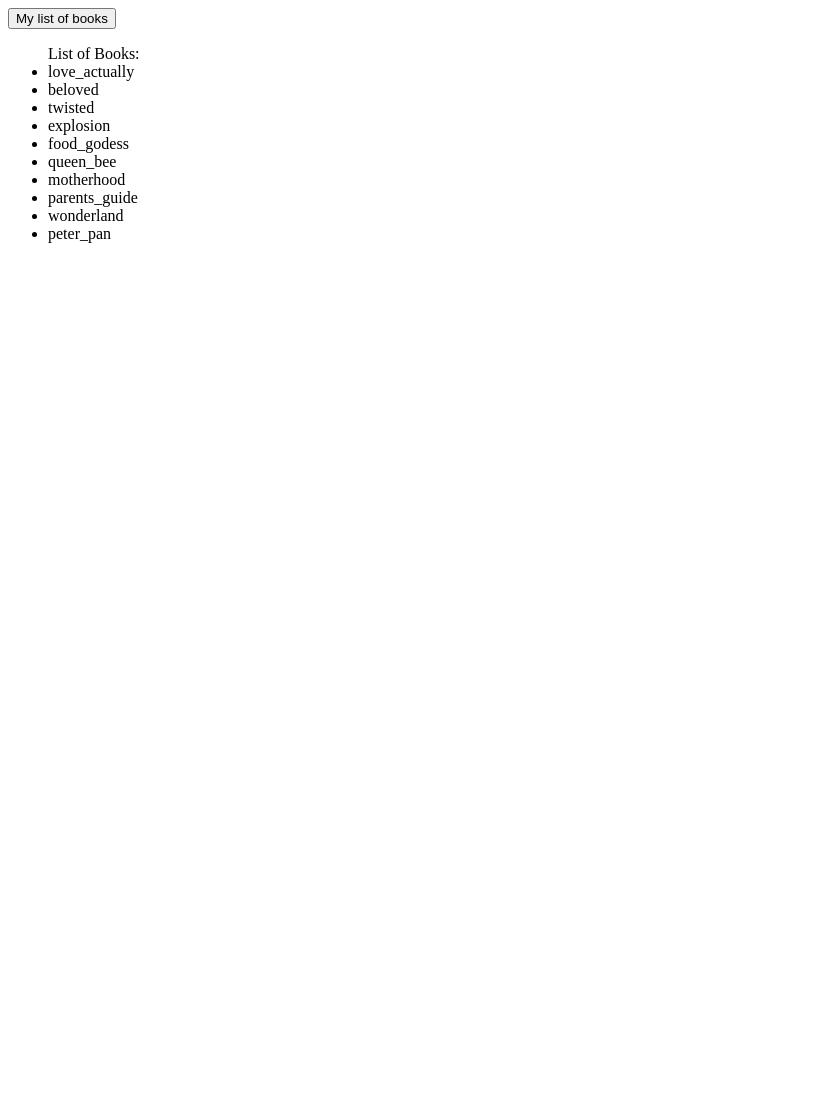
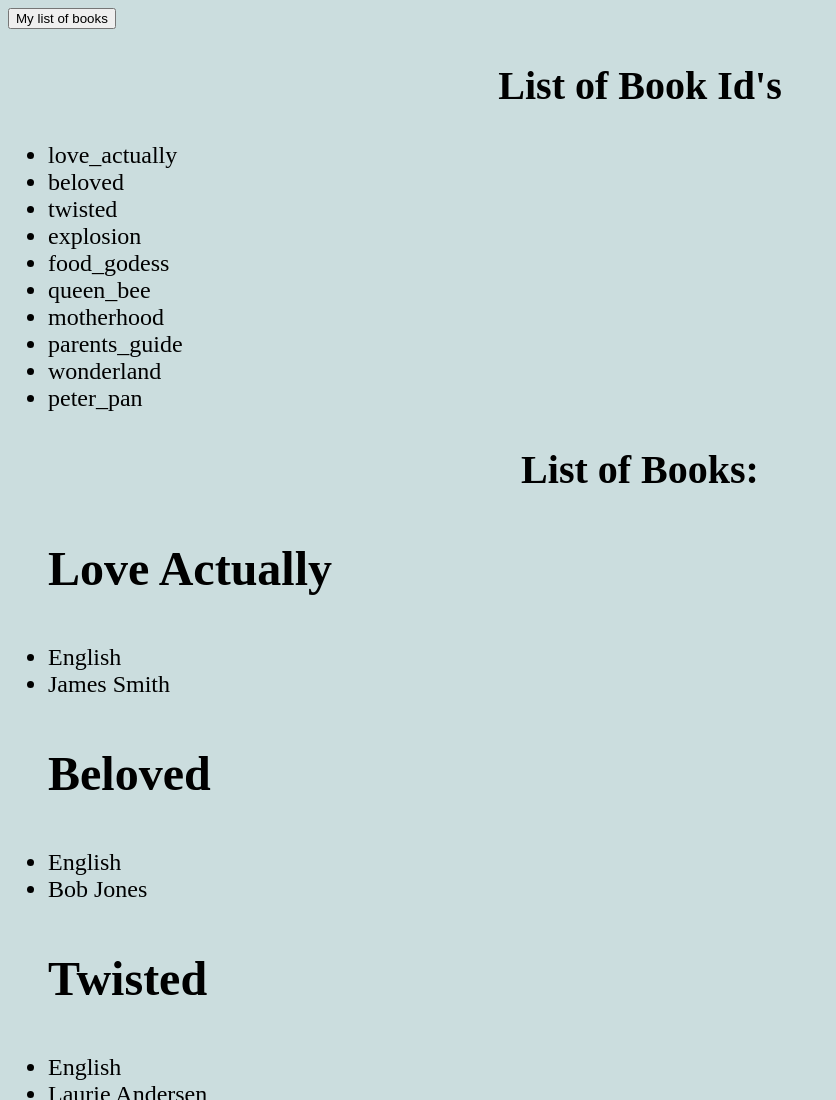
Before and after one commit to TirsaRP/hyf-javascript2, a plain HTML site: page week1/index.html in a window 1280 px wide. Shown: the top 1100 px of the page, without its empty margins (0-836 px from the left). Before the commit the page ends 800 px from the top, so only its background shows below. Drawn offline with Linux system fonts and the light colour scheme.

```diff
--- a/week1/booknames.js
+++ b/week1/booknames.js
@@ -14,32 +14,35 @@
 ];
 
 //2. Create a basic html file called index.html and use it to load the js file, confirm the console.log show the array.
+
 console.log(bookNamesArr);
 
 //3. Make a function (or functions) that generate a ul with li elements for each book ID in the array using a for loop.
+var h2= document.createElement("h2");
+h2.setAttribute("class", "classname");
+document.body.appendChild(h2);
+document.getElementsByClassName("classname")[0].innerHTML= "List of Book Id's";  //All of this makes a <h2> with text
 
-var list = document.createElement("UL");    //ALL of this makes "list of books" appear as a ul name on my webpage
+var list = document.createElement("UL");
 list.setAttribute("id", "libro");
-document.body.appendChild(list);
-document.getElementById("libro").innerHTML = "List of Books:";
-
+document.body.appendChild(list);                                    //ALL of this makes a <ul> on my webpage
 
 function bookList() {
-    for (var i = 0; i < bookNamesArr.length; i++) {         //becasuse i want this to run through the array
-        var listItems = document.createElement("LI");                //creates <li>
+    for (var i = 0; i < bookNamesArr.length; i++) {                 //becasuse i want this to run through the array
+        var listItem = document.createElement("LI");                //creates <li>
         var itemText = document.createTextNode(bookNamesArr[i]);    //creates text using the array
-        listItems.appendChild(itemText);                            //appends the text to  <li>
-        document.getElementById("libro").appendChild(listItems);    //appends-adds <li> to the DOM
+        listItem.appendChild(itemText);                             //appends the text to  <li>
+        document.getElementById("libro").appendChild(listItem);     //appends-adds <li> to the DOM
     }
 }
-//listItems.setAttribute("class", "li");
-bookList();
 
+bookList(); //WORKS!
+/*
 function bookList2() {
     for (var i = 0; i < bookNamesArr.length; i++) {
         var listItems2 = document.createElement("LI");                              //creates li
         listItems2.setAttribute("class", "name");                                   //gives li class name of "name"
-        document.getElementsByClassName("name")[i].innerHTML = bookNamesArr[i];     //makes the content inside each li
+        document.getElementsByClassName("name").innerHTML = bookNamesArr[i];        //makes the content inside each li
         document.body.appendChild(listItems2);                                      //appends-adds <li> to DOM
     }
 }
@@ -54,25 +57,55 @@
         ul.append(li);                                  // Adding it to the DOM
     }
 }
-/*
+*/
+
 //4. Make an object containing information for each book. Each item (object) in this object should have the book ID you thought up
 //   in point 1 as a key, and it should have at least the following fields: title, language and author.
 
-var love_actually = { title: "Love Actually", language: "English", author: "Unknown" };
-var beloved = { title: "Beloved", language: "English", author"Bob Jones" };
-var twisted = { title: "Twisted", language: "English", author: "Laurie Andersen" };
-var explosion = { title: "Explosion", language: "English", author: "John Bacon" };
-var food_godess = { title: "Food Godess", language: "Spanish", author: "Maria Gonzales" };
-var queen_bee = { title: "Queen Bee", language: "Spanish", author: "Rosa Lopez" };
-var motherhood = { title: "Motherhood", language: "Swedish", author: "Malin Larsson" };
-var parents_guide = { title: "Parent's Guide", language: "Swedish", author: "Ove Andersson" },
-var wonderland = { title: "Wonderland", language: "English", author: "Jack Banner" };
-var peter_pan = { title: "Peter Pan", language: "Swedish", author: "James Barrie" };
+var bookNamesArr2 = [
+    { id: "love_actually", title: "Love Actually", language: "English", author: "James Smith" },
+    { id: "beloved", title: "Beloved", language: "English", author: "Bob Jones" },
+    { id: "twisted", title: "Twisted", language: "English", author: "Laurie Andersen" },
+    { id: "explosion", title: "Explosion", language: "English", author: "John Bacon" },
+    { id: "food_godess", title: "Food Godess", language: "Spanish", author: "Maria Gonzales" },
+    { id: "queen_bee", title: "Queen Bee", language: "Spanish", author: "Rosa Lopez" },
+    { id: "motherhood", title: "Motherhood", language: "Swedish", author: "Malin Larsson" },
+    { id: "parents_guide", title: "Parent's Guide", language: "Swedish", author: "Ove Andersson" },
+    { id: "wonderland", title: "Wonderland", language: "English", author: "Jack Banner" },
+    { id: "peter_pan", title: "Peter Pan", language: "Swedish", author: "James Barrie" },
+];
 
 //5. Now change the function you used to display the book ID's in a list to take the actual information about the book from the object and display that.
 //   Make sure you choose the right html elements for each piece of info, for instance, a heading for the title.
 
+var h22= document.createElement("h2");
+h22.setAttribute("class", "classname");
+document.body.appendChild(h22);
+document.getElementsByClassName("classname")[1].innerHTML= "List of Books:";     //All of this makes a <h2> with text
 
+var list3 = document.createElement("UL");
+list3.setAttribute("id", "libro2");
+document.body.appendChild(list3);                                   //ALL of this makes "list of books" appear as a ul name on my webpage
+
+function bookList5() {
+    for (var i = 0; i < bookNamesArr2.length; i++) {                                 //because i want this to run through the array
+        var listItemT = document.createElement("h3");                                //creates <h3>
+        var itemTextT = document.createTextNode(bookNamesArr2[i].title);             //creates text using the array title:
+        listItemT.appendChild(itemTextT);
+        var listItemL = document.createElement("LI");                                //creates <li>
+        var itemTextL = document.createTextNode(bookNamesArr2[i].language);          //creates text using the array language:
+        listItemL.appendChild(itemTextL);
+        var listItemA = document.createElement("LI");                                //creates <li>
+        var itemTextA = document.createTextNode(bookNamesArr2[i].author);            //creates text using the array author:
+        listItemA.appendChild(itemTextA);
+
+        document.getElementById("libro2").appendChild(listItemT);    //appends-adds <h2> to the DOM
+        document.getElementById("libro2").appendChild(listItemL);    //appends-adds <li> to the DOM
+        document.getElementById("libro2").appendChild(listItemA);    //appends-adds <li> to the DOM
+    }
+}
+
+bookList5();
 
 //6. Beautify your html page with css, add sources and alts to each of the images.
 
@@ -81,4 +114,3 @@
 //   gives you an array containing the keys). Then write a function which places an image at the corresponding li element.
 //   Remember that Objects are not ordered, so you cannot guarantee that the first key is the first li element.
 //   (Hint: you could give each li item an id tag by modifying the function you made before)
-*/
--- a/week1/index.html
+++ b/week1/index.html
@@ -6,12 +6,11 @@
     <meta charset="utf-8">
     <meta name="viewport" content="width=device-width, initial-scale=1.0">
     <title>Book Names</title>
-    <link rel="stylesheet" href="style.css">
-
+    <link rel="stylesheet" href="style.css" type="text/css">
 </head>
 
 <body>
-        <button onclick="bookList()">My list of books</button>
+        <button onclick="bookList5()">My list of books</button>
 
 
     <script src="booknames.js">
--- a/week1/style.css
+++ b/week1/style.css
@@ -0,0 +1,20 @@
+body {
+    background-color:#cbddde;
+}
+
+h2 {
+font-size:2.5em;
+text-align: center;
+}
+
+h3 {
+font-size:2em;
+}
+
+#libro {
+font-size:1.5em;
+}
+
+#libro2{
+font-size:1.5em;
+}
```
Also changed, not shown: week1/book images/beloved.jpg (added), week1/book images/explosion.jpg (added), week1/book images/food_godess.jpg (added), week1/book images/love_actually.jpeg (added), week1/book images/motherhood.jpg (added), week1/book images/parents_guide.jpg (added), week1/book images/peter_pan.jpg (added), week1/book images/queen_ bee.jpg (added), week1/book images/twisted.jpg (added), week1/book images/wonderland.jpg (added).
